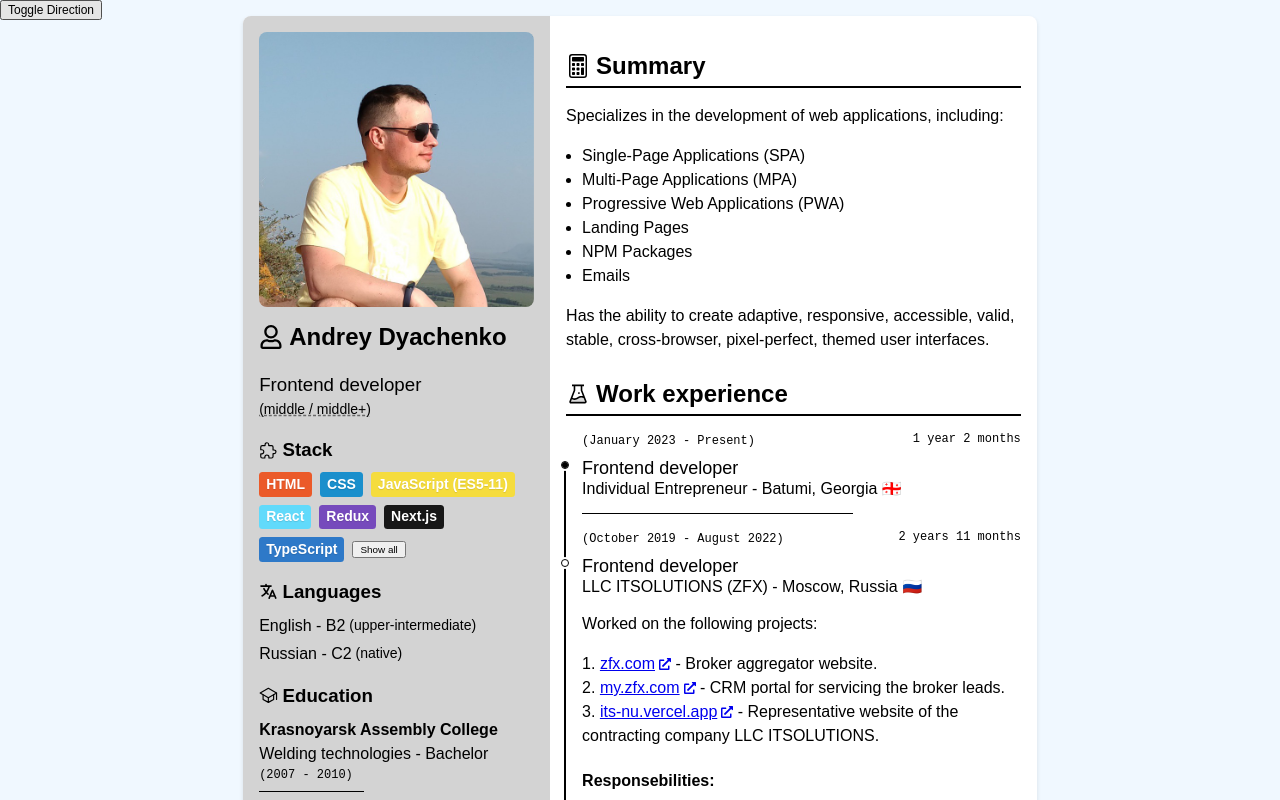
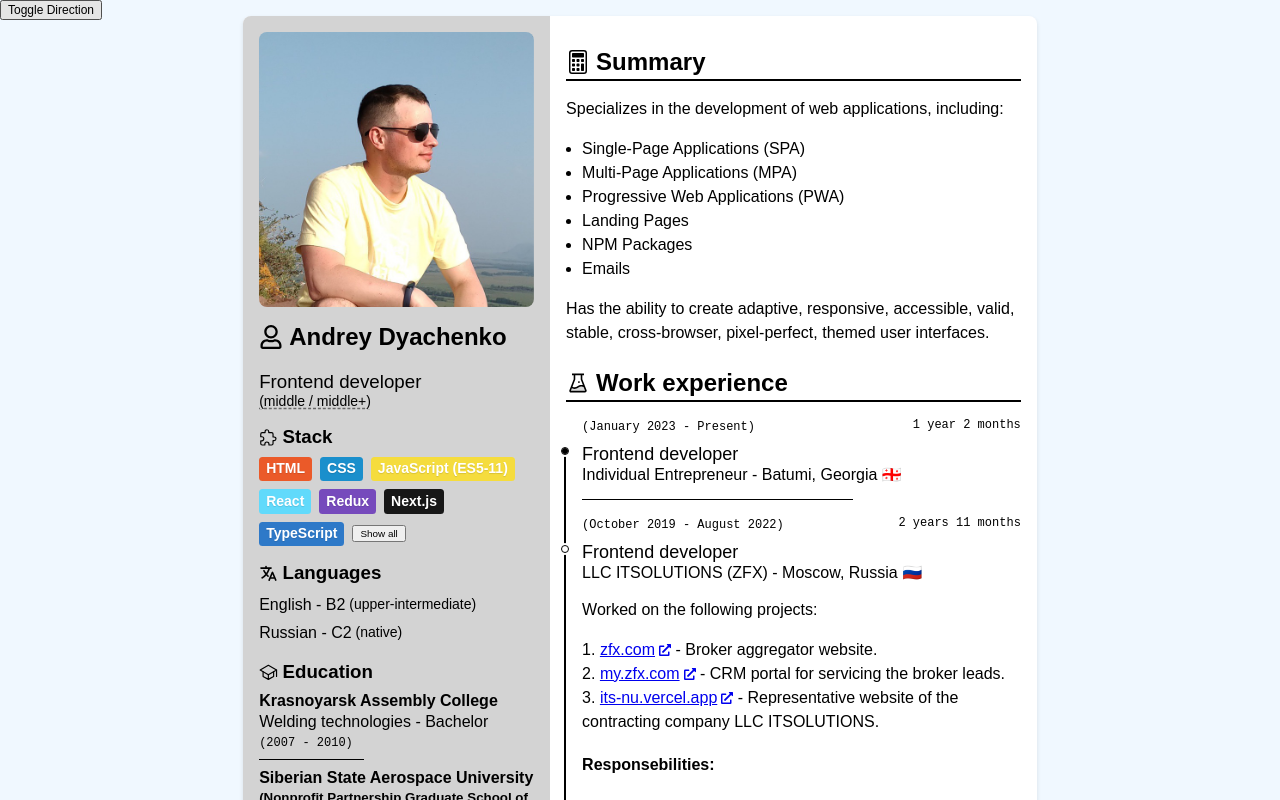
Before and after one commit to Andrew-Dyachenko/cv, a Next.js app: page / in a window 1280 px wide. Shown: the top 800 px of the page. Built offline with nearby package versions, Linux system fonts and the light colour scheme; a web font is replaced by a local one.

Commit message:
feat(h1-h6): normalize
Font size and line-height

```diff
--- a/src/styles/global.scss
+++ b/src/styles/global.scss
@@ -62,6 +62,51 @@ dl {
 	padding-inline: 1rem 0;
 }
 
+h1,
+.h1,
+h2,
+.h2,
+h3,
+.h3,
+h4,
+.h4,
+h5,
+.h5,
+h6,
+.h6 {
+	line-height: 1.2;
+}
+
+h1,
+.h1 {
+	font-size: 1.5rem;
+}
+
+h2,
+.h2 {
+	font-size: 1.5rem;
+}
+
+h3,
+.h3 {
+	font-size: 1.17rem;
+}
+
+h4,
+.h4 {
+	font-size: 1rem;
+}
+
+h5,
+.h5 {
+	font-size: 0.83rem;
+}
+
+h6,
+.h6 {
+	font-size: 0.67em;
+}
+
 .visually-hidden,
 .visually-hidden-focusable:not(:focus):not(:focus-within) {
 	display: inline-block;
```
